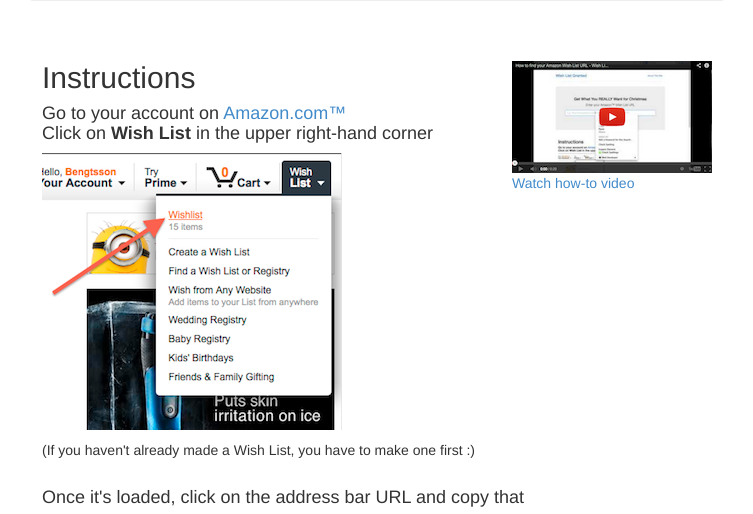
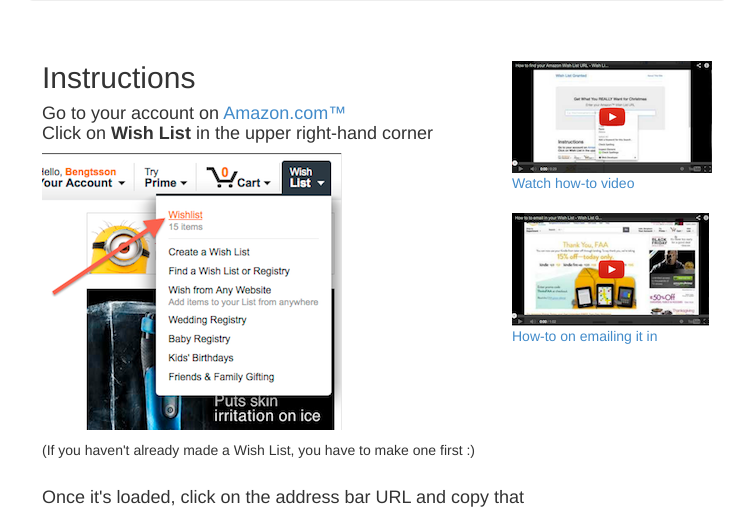
Before and after one commit to peterbe/generousfriends, a Django app: template webapp/main/templates/main/wishlist_start.html in a window 1280 px wide. Shown: the part 390-904 px from the top of the page, without its empty margins (263-1016 px from the left). Run offline with Django 3.2, Linux system fonts and the light colour scheme; the template is opened without the code that fills it, so the values that code supplies are empty; parts of the project's set-up code (start-up, migrations or seed data) failed here and were passed over; some libraries are stand-ins or nearby versions.

Commit message:
Instructions for how to use the inbound email

```diff
--- a/webapp/main/templates/main/wishlist_start.html
+++ b/webapp/main/templates/main/wishlist_start.html
@@ -36,7 +36,14 @@
 	  <p style="float:right">
 	    <a href="http://www.youtube.com/watch?v=CTZ8in6u_Oc" rel="prettyPhoto" title="Video Tutorial -  How to find your Amazon Wish List URL"
 	    ><img src="{{ STATIC_URL }}main/images/youtube-howto-200px.png" alt="YouTube" width="200"></a><br>
-	    <a href="http://www.youtube.com/watch?v=CTZ8in6u_Oc" rel="prettyPhoto" title="Video Tutorial -  How to find your Amazon Wish List URL">Watch how-to video</a>
+	    <a href="http://www.youtube.com/watch?v=CTZ8in6u_Oc" rel="prettyPhoto" title="Video Tutorial -  How to find your Amazon Wish List URL"
+	     >Watch how-to video</a>
+	    <br>
+	    <br>
+	    <a href="http://www.youtube.com/watch?v=e1Bdm_ZortE" rel="prettyPhoto" title="Video Tutorial -  How to find to email in your Wish List"
+	    ><img src="{{ STATIC_URL }}main/images/youtube-howto-2-197px.png" alt="YouTube" width="197"></a><br>
+	    <a href="http://www.youtube.com/watch?v=e1Bdm_ZortE" rel="prettyPhoto" title="Video Tutorial - How to find to email in your Wish List"
+	     >How-to on emailing it in</a>
 	  </p>
 
           <h2>Instructions</h2>
```
Also changed, not shown: webapp/main/templates/main/help.html (+23 -3 lines), webapp/main/static/main/images/youtube-howto-2-197px.png (added), 1 other file.
